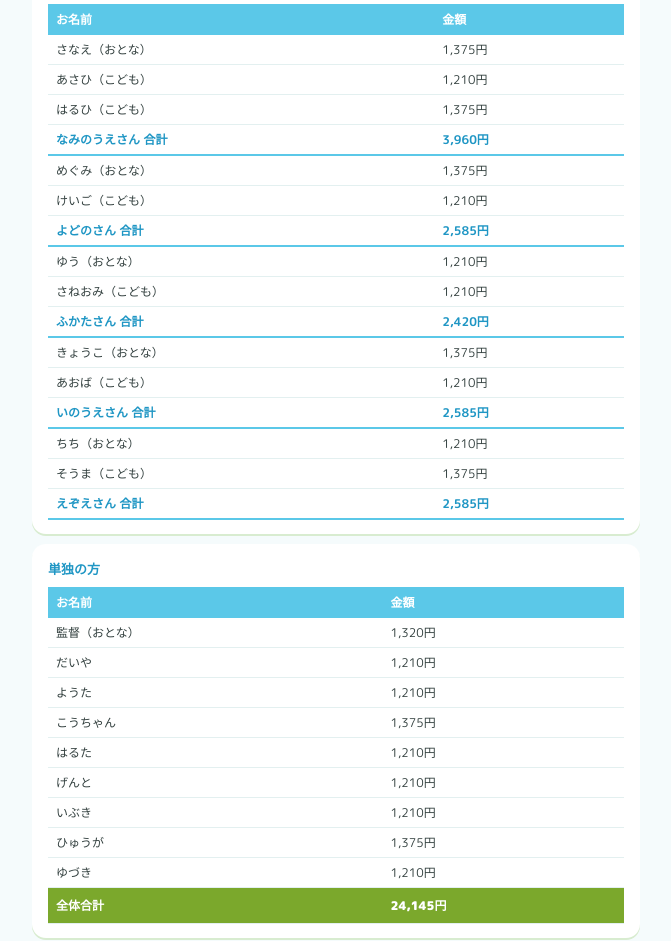
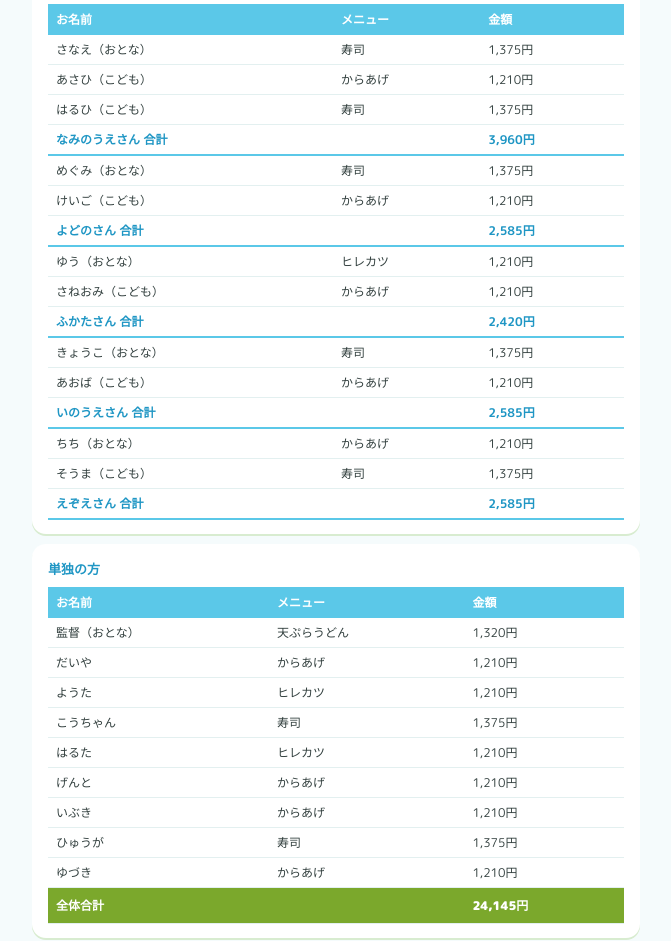
Before and after one commit to fukata-bit/2026gassyuku, a plain HTML site: page index.html in a window 1280 px wide. Shown: the part 4377-5318 px from the top of the page, without its empty margins (304-975 px from the left). Drawn offline with Linux system fonts and the light colour scheme; a web font is replaced by a local one.

Commit message:
Update index.html

```diff
--- a/index.html
+++ b/index.html
@@ -331,39 +331,39 @@
       1️⃣ひれかつランチ 1,210円　2️⃣唐揚げランチ 1,210円　3️⃣すしランチ 1,375円
     </div>
     <table>
-      <tr><th>お名前</th><th>金額</th></tr>
-      <tr><td>さなえ（おとな）</td><td>1,375円</td></tr>
-      <tr><td>あさひ（こども）</td><td>1,210円</td></tr>
-      <tr><td>はるひ（こども）</td><td>1,375円</td></tr>
-      <tr class="fam-total"><td>なみのうえさん 合計</td><td>3,960円</td></tr>
-      <tr><td>めぐみ（おとな）</td><td>1,375円</td></tr>
-      <tr><td>けいご（こども）</td><td>1,210円</td></tr>
-      <tr class="fam-total"><td>よどのさん 合計</td><td>2,585円</td></tr>
-      <tr><td>ゆう（おとな）</td><td>1,210円</td></tr>
-      <tr><td>さねおみ（こども）</td><td>1,210円</td></tr>
-      <tr class="fam-total"><td>ふかたさん 合計</td><td>2,420円</td></tr>
-      <tr><td>きょうこ（おとな）</td><td>1,375円</td></tr>
-      <tr><td>あおば（こども）</td><td>1,210円</td></tr>
-      <tr class="fam-total"><td>いのうえさん 合計</td><td>2,585円</td></tr>
-      <tr><td>ちち（おとな）</td><td>1,210円</td></tr>
-      <tr><td>そうま（こども）</td><td>1,375円</td></tr>
-      <tr class="fam-total"><td>えぞえさん 合計</td><td>2,585円</td></tr>
+      <tr><th>お名前</th><th>メニュー</th><th>金額</th></tr>
+      <tr><td>さなえ（おとな）</td><td>寿司</td><td>1,375円</td></tr>
+      <tr><td>あさひ（こども）</td><td>からあげ</td><td>1,210円</td></tr>
+      <tr><td>はるひ（こども）</td><td>寿司</td><td>1,375円</td></tr>
+      <tr class="fam-total"><td colspan="2">なみのうえさん 合計</td><td>3,960円</td></tr>
+      <tr><td>めぐみ（おとな）</td><td>寿司</td><td>1,375円</td></tr>
+      <tr><td>けいご（こども）</td><td>からあげ</td><td>1,210円</td></tr>
+      <tr class="fam-total"><td colspan="2">よどのさん 合計</td><td>2,585円</td></tr>
+      <tr><td>ゆう（おとな）</td><td>ヒレカツ</td><td>1,210円</td></tr>
+      <tr><td>さねおみ（こども）</td><td>からあげ</td><td>1,210円</td></tr>
+      <tr class="fam-total"><td colspan="2">ふかたさん 合計</td><td>2,420円</td></tr>
+      <tr><td>きょうこ（おとな）</td><td>寿司</td><td>1,375円</td></tr>
+      <tr><td>あおば（こども）</td><td>からあげ</td><td>1,210円</td></tr>
+      <tr class="fam-total"><td colspan="2">いのうえさん 合計</td><td>2,585円</td></tr>
+      <tr><td>ちち（おとな）</td><td>からあげ</td><td>1,210円</td></tr>
+      <tr><td>そうま（こども）</td><td>寿司</td><td>1,375円</td></tr>
+      <tr class="fam-total"><td colspan="2">えぞえさん 合計</td><td>2,585円</td></tr>
     </table>
   </div>
   <div class="card">
     <div style="font-weight:700;color:var(--sky-dark);margin-bottom:6px;">単独の方</div>
     <table>
-      <tr><th>お名前</th><th>金額</th></tr>
-      <tr><td>監督（おとな）</td><td>1,320円</td></tr>
-      <tr><td>だいや</td><td>1,210円</td></tr>
-      <tr><td>ようた</td><td>1,210円</td></tr>
-      <tr><td>こうちゃん</td><td>1,375円</td></tr>
-      <tr><td>はるた</td><td>1,210円</td></tr>
-      <tr><td>げんと</td><td>1,210円</td></tr>
-      <tr><td>いぶき</td><td>1,210円</td></tr>
-      <tr><td>ひゅうが</td><td>1,375円</td></tr>
-      <tr><td>ゆづき</td><td>1,210円</td></tr>
-      <tr class="grand"><td>全体合計</td><td>24,145円</td></tr>
+      <tr><th>お名前</th><th>メニュー</th><th>金額</th></tr>
+      <tr><td>監督（おとな）</td><td>天ぷらうどん</td><td>1,320円</td></tr>
+      <tr><td>だいや</td><td>からあげ</td><td>1,210円</td></tr>
+      <tr><td>ようた</td><td>ヒレカツ</td><td>1,210円</td></tr>
+      <tr><td>こうちゃん</td><td>寿司</td><td>1,375円</td></tr>
+      <tr><td>はるた</td><td>ヒレカツ</td><td>1,210円</td></tr>
+      <tr><td>げんと</td><td>からあげ</td><td>1,210円</td></tr>
+      <tr><td>いぶき</td><td>からあげ</td><td>1,210円</td></tr>
+      <tr><td>ひゅうが</td><td>寿司</td><td>1,375円</td></tr>
+      <tr><td>ゆづき</td><td>からあげ</td><td>1,210円</td></tr>
+      <tr class="grand"><td colspan="2">全体合計</td><td>24,145円</td></tr>
     </table>
   </div>
 </section>
```
